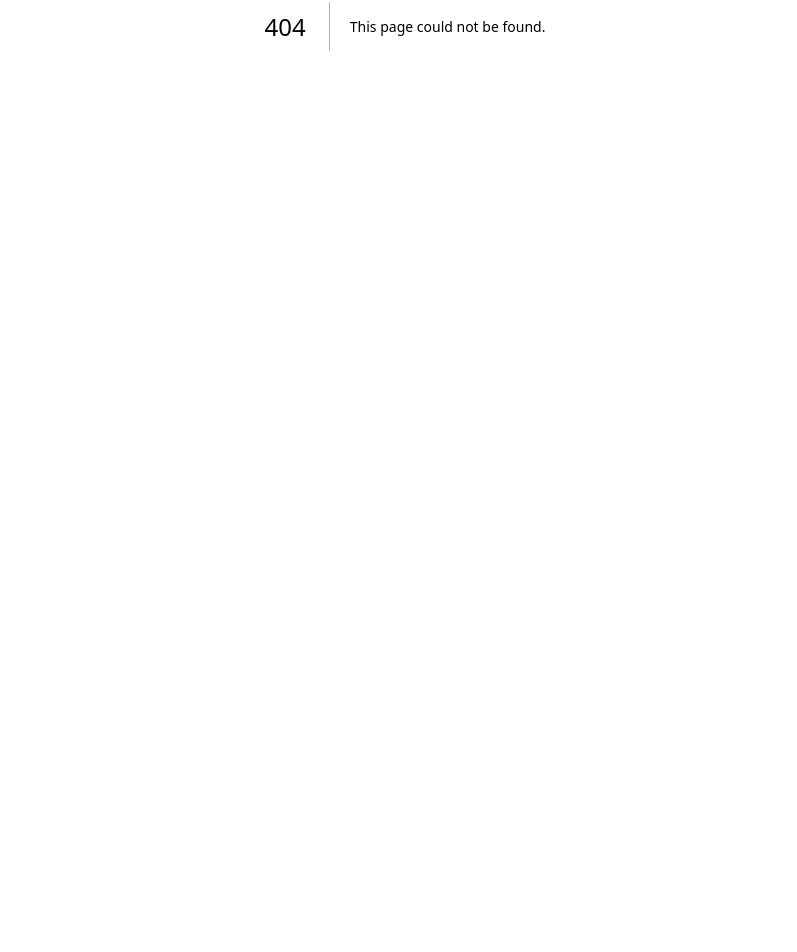
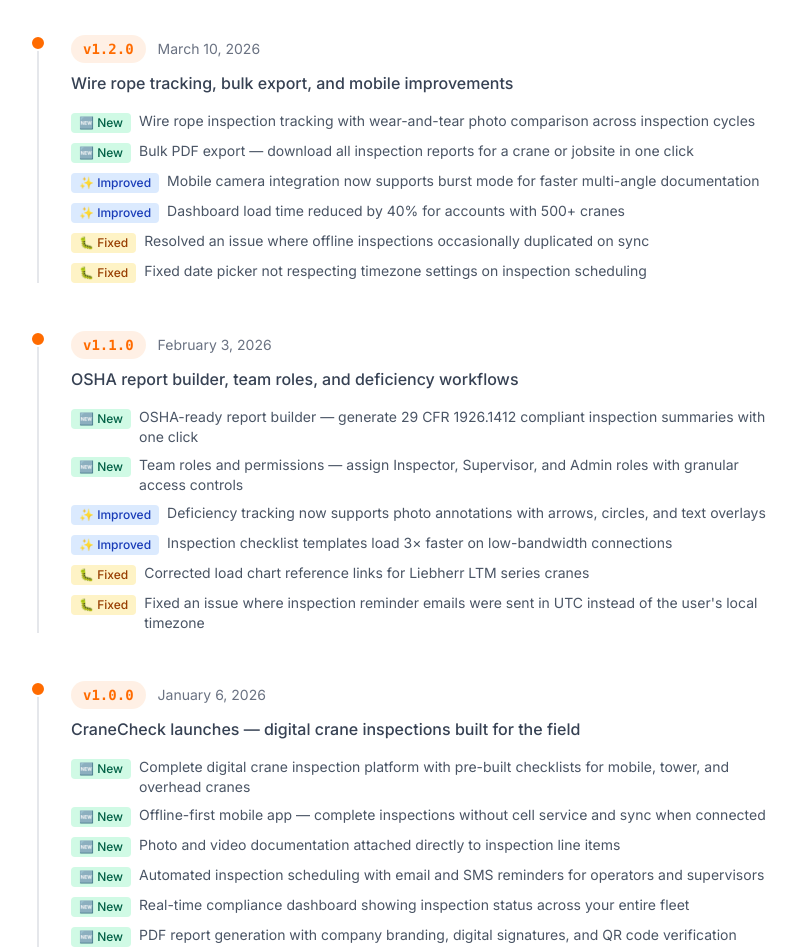
Before and after one commit to nolanterry/cranecheck-site, a Next.js app: page /changelog in a window 1280 px wide. Before the commit this address had no page. Shown: the part 374-1326 px from the top of the page, without its empty margins (235-1032 px from the left). Before the commit the page ends 800 px from the top, so only its background shows below. Built offline with nearby package versions, Linux system fonts and the light colour scheme.

Commit message:
feat: add /changelog page + update sitemap + nav

```diff
--- /dev/null
+++ b/src/app/changelog/page.tsx
@@ -0,0 +1,130 @@
+import { Header } from "@/components/header";
+import { Footer } from "@/components/footer";
+import { CTASection } from "@/components/cta-section";
+import type { Metadata } from "next";
+
+export const metadata: Metadata = {
+  title: "Changelog",
+  description:
+    "See what's new in CraneCheck. Product updates, new features, and improvements to crane inspection software.",
+  alternates: { canonical: "/changelog" },
+  openGraph: {
+    title: "Changelog | CraneCheck",
+    description:
+      "See what's new in CraneCheck. Product updates, new features, and improvements to crane inspection software.",
+    url: "https://cranecheck.com/changelog",
+  },
+};
+
+type ChangeCategory = "new" | "improved" | "fixed";
+
+interface Change {
+  category: ChangeCategory;
+  text: string;
+}
+
+interface Release {
+  version: string;
+  date: string;
+  summary: string;
+  changes: Change[];
+}
+
+const RELEASES: Release[] = [
+  {
+    version: "1.2.0",
+    date: "March 10, 2026",
+    summary: "Wire rope tracking, bulk export, and mobile improvements",
+    changes: [
+      { category: "new", text: "Wire rope inspection tracking with wear-and-tear photo comparison across inspection cycles" },
+      { category: "new", text: "Bulk PDF export — download all inspection reports for a crane or jobsite in one click" },
+      { category: "improved", text: "Mobile camera integration now supports burst mode for faster multi-angle documentation" },
+      { category: "improved", text: "Dashboard load time reduced by 40% for accounts with 500+ cranes" },
+      { category: "fixed", text: "Resolved an issue where offline inspections occasionally duplicated on sync" },
+      { category: "fixed", text: "Fixed date picker not respecting timezone settings on inspection scheduling" },
+    ],
+  },
+  {
+    version: "1.1.0",
+    date: "February 3, 2026",
+    summary: "OSHA report builder, team roles, and deficiency workflows",
+    changes: [
+      { category: "new", text: "OSHA-ready report builder — generate 29 CFR 1926.1412 compliant inspection summaries with one click" },
+      { category: "new", text: "Team roles and permissions — assign Inspector, Supervisor, and Admin roles with granular access controls" },
+      { category: "improved", text: "Deficiency tracking now supports photo annotations with arrows, circles, and text overlays" },
+      { category: "improved", text: "Inspection checklist templates load 3× faster on low-bandwidth connections" },
+      { category: "fixed", text: "Corrected load chart reference links for Liebherr LTM series cranes" },
+      { category: "fixed", text: "Fixed an issue where inspection reminder emails were sent in UTC instead of the user's local timezone" },
+    ],
+  },
+  {
+    version: "1.0.0",
+    date: "January 6, 2026",
+    summary: "CraneCheck launches — digital crane inspections built for the field",
+    changes: [
+      { category: "new", text: "Complete digital crane inspection platform with pre-built checklists for mobile, tower, and overhead cranes" },
+      { category: "new", text: "Offline-first mobile app — complete inspections without cell service and sync when connected" },
+      { category: "new", text: "Photo and video documentation attached directly to inspection line items" },
+      { category: "new", text: "Automated inspection scheduling with email and SMS reminders for operators and supervisors" },
+      { category: "new", text: "Real-time compliance dashboard showing inspection status across your entire fleet" },
+      { category: "new", text: "PDF report generation with company branding, digital signatures, and QR code verification" },
+    ],
+  },
+];
+
+const CATEGORY_CONFIG: Record<ChangeCategory, { label: string; emoji: string; color: string }> = {
+  new: { label: "New", emoji: "🆕", color: "bg-emerald-100 text-emerald-800" },
+  improved: { label: "Improved", emoji: "✨", color: "bg-blue-100 text-blue-800" },
+  fixed: { label: "Fixed", emoji: "🐛", color: "bg-amber-100 text-amber-800" },
+};
+
+export default function ChangelogPage() {
+  return (
+    <>
+      <Header />
+      <main>
+        {/* Hero */}
+        <section className="bg-gradient-to-br from-navy via-navy-light to-navy py-20 text-center px-4">
+          <h1 className="text-4xl md:text-5xl font-bold text-white mb-4">Changelog</h1>
+          <p className="text-lg text-gray-300 max-w-2xl mx-auto">
+            Everything new in CraneCheck — features, improvements, and fixes shipped to make crane inspections safer and faster.
+          </p>
+        </section>
+
+        {/* Timeline */}
+        <section className="max-w-3xl mx-auto px-4 py-16">
+          <div className="space-y-12">
+            {RELEASES.map((release) => (
+              <article key={release.version} className="relative pl-8 border-l-2 border-gray-200">
+                <div className="absolute -left-[9px] top-0 w-4 h-4 rounded-full bg-brand border-2 border-white" />
+                <div className="flex flex-wrap items-center gap-3 mb-2">
+                  <span className="inline-flex items-center px-3 py-1 rounded-full bg-brand/10 text-brand font-mono text-sm font-semibold">
+                    v{release.version}
+                  </span>
+                  <time className="text-sm text-gray-500">{release.date}</time>
+                </div>
+                <p className="text-gray-700 font-medium mb-4">{release.summary}</p>
+                <ul className="space-y-2">
+                  {release.changes.map((change, i) => {
+                    const cfg = CATEGORY_CONFIG[change.category];
+                    return (
+                      <li key={i} className="flex items-start gap-2">
+                        <span className={`inline-flex items-center gap-1 px-2 py-0.5 rounded text-xs font-medium shrink-0 mt-0.5 ${cfg.color}`}>
+                          {cfg.emoji} {cfg.label}
+                        </span>
+                        <span className="text-gray-600 text-sm">{change.text}</span>
+                      </li>
+                    );
+                  })}
+                </ul>
+              </article>
+            ))}
+          </div>
+        </section>
+
+        <CTASection />
+      </main>
+      <Footer />
+    </>
+  );
+}
--- a/src/app/sitemap.ts
+++ b/src/app/sitemap.ts
@@ -45,6 +45,7 @@
     })),
     { url: `${base}/compare/inspectall`, lastModified: now, changeFrequency: "monthly", priority: 0.8 },
     { url: `${base}/compare/paper`, lastModified: now, changeFrequency: "monthly", priority: 0.8 },
+    { url: `${base}/changelog`, lastModified: now, changeFrequency: "weekly", priority: 0.7 },
     { url: `${base}/privacy`, lastModified: now, changeFrequency: "yearly", priority: 0.3 },
     { url: `${base}/terms`, lastModified: now, changeFrequency: "yearly", priority: 0.3 },
   ];
--- a/src/components/header.tsx
+++ b/src/components/header.tsx
@@ -12,6 +12,7 @@
   { label: "Blog", href: "/blog" },
   { label: "Demo", href: "/demo" },
   { label: "Help", href: "/help" },
+  { label: "Changelog", href: "/changelog" },
   { label: "Contact", href: "/contact" },
 ];
 
```
